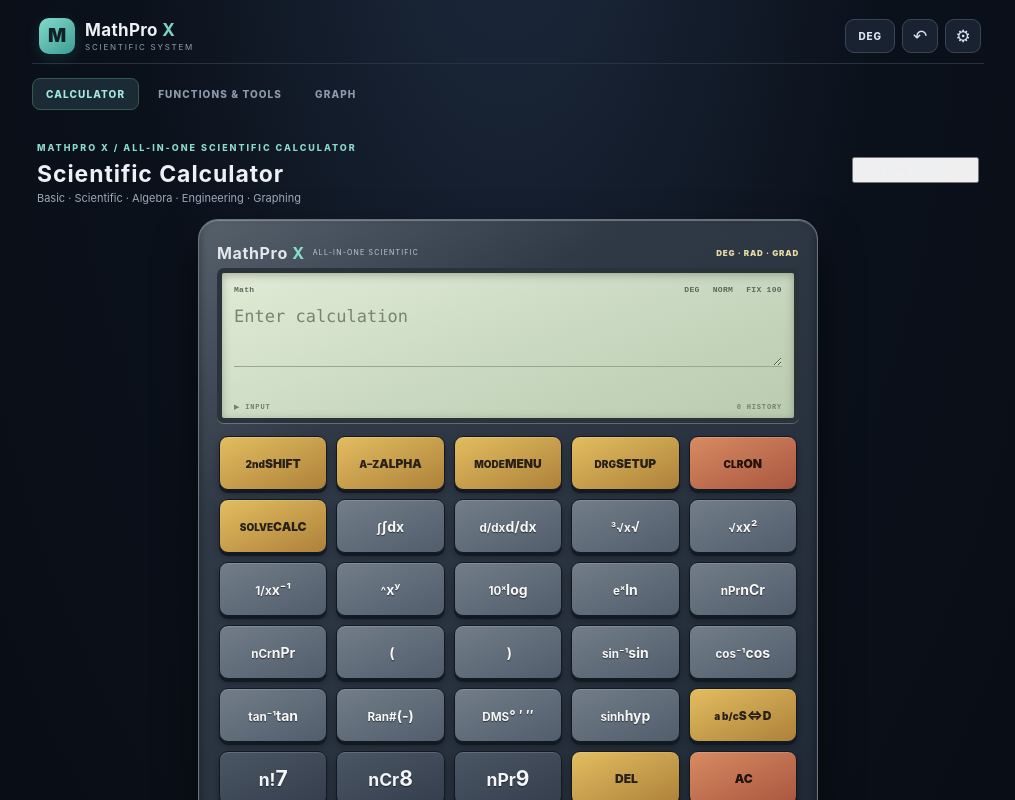
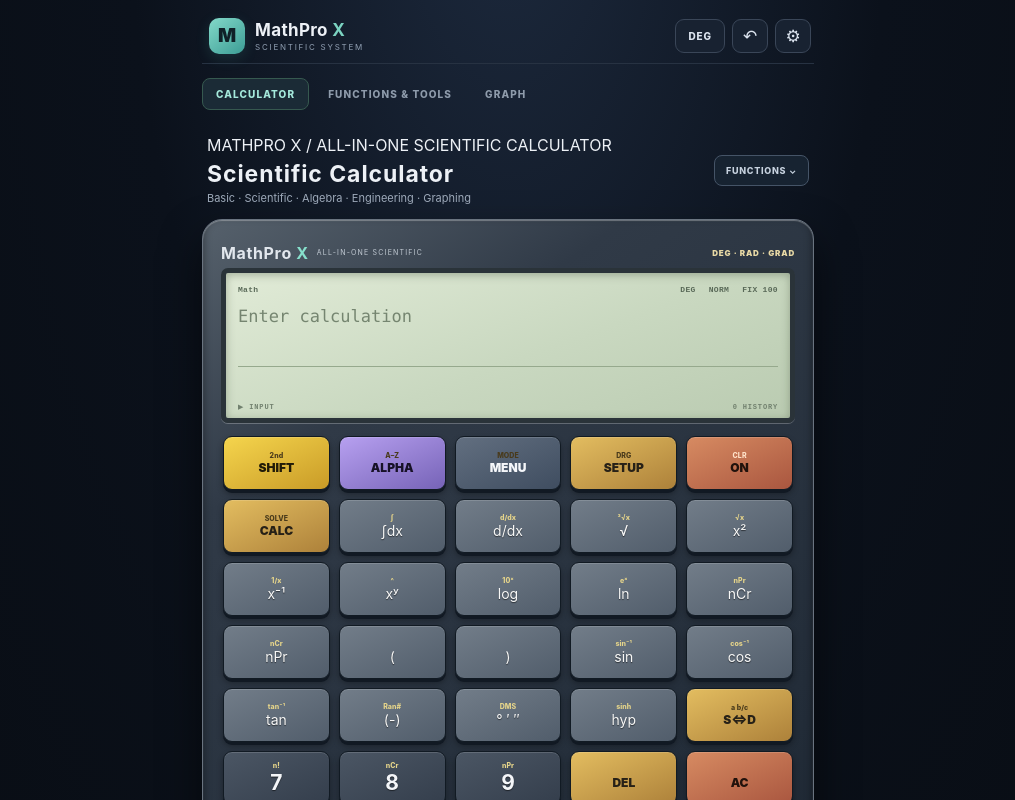
Before and after one commit to ah92j/MathPro-X, a React (Vite) app: page / in a window 1280 px wide. Shown: the top 800 px of the page, without its empty margins (132-1147 px from the left). Built offline with nearby package versions, Linux system fonts and the light colour scheme.

Commit message:
Style unified 991 scientific calculator interface

```diff
--- a/src/styles.css
+++ b/src/styles.css
@@ -9,7 +9,7 @@ html{min-height:100%;background:var(--bg)}
 body{margin:0;min-width:320px;min-height:100vh;background:radial-gradient(ellipse at 50% -12%,#1d2a3e 0,#0b111b 42%,#080c12 100%);color:var(--ink)}
 button,input,textarea{font:inherit}
 button{color:inherit;cursor:pointer}
-.app{max-width:1000px;min-height:100vh;margin:0 auto;padding:calc(8px + env(safe-area-inset-top)) 14px calc(14px + env(safe-area-inset-bottom));}
+.app{max-width:660px;min-height:100vh;margin:0 auto;padding:calc(8px + env(safe-area-inset-top)) 14px calc(14px + env(safe-area-inset-bottom));}
 .app-topbar{height:56px;display:flex;align-items:center;justify-content:space-between;gap:12px;border-bottom:1px solid #273242;margin-bottom:12px;padding:0 3px}
 .brand-lockup{display:flex;align-items:center;gap:10px;background:none;border:0;padding:4px;text-align:left}
 .brand-symbol{display:grid;place-items:center;width:36px;height:36px;border-radius:10px;background:linear-gradient(140deg,#83d9c9,#3c9d95);color:#102127;font-weight:950;font-size:19px;box-shadow:0 4px 14px #4bb7a72a}
@@ -23,37 +23,11 @@ button{color:inherit;cursor:pointer}
 .primary-nav::-webkit-scrollbar{display:none}
 .primary-nav button{flex:0 0 auto;border:1px solid transparent;background:transparent;color:#8e9bab;border-radius:8px;padding:9px 13px;font-size:10px;letter-spacing:.11em;font-weight:850}
 .primary-nav button.active{background:#1b2b36;color:#a5eadc;border-color:#36594f}
-.home-screen{padding:12px 2px 32px}
-.hero-copy{padding:17px 8px 21px}
-.eyebrow,.device-kicker{font-size:9px;font-weight:850;letter-spacing:.22em;color:#8ad9c9}
-.hero-copy h1{font-size:clamp(29px,6vw,48px);line-height:1.12;letter-spacing:-.04em;margin:12px 0;color:#f3f5f9}
-.hero-copy h1 strong{color:#8de0d0}
-.hero-copy p{max-width:560px;color:#a6b2c1;font-size:13px;line-height:1.7;margin:0}
-.model-grid{display:grid;grid-template-columns:repeat(2,minmax(0,1fr));gap:12px}
-.model-card{min-width:0;display:flex;flex-direction:column;text-align:left;padding:13px;border:1px solid #334154;border-radius:14px;background:linear-gradient(150deg,#1b2837,#111923 75%);box-shadow:0 7px 22px #0003;transition:border-color .15s,transform .15s}
-.model-card:active{transform:scale(.985);border-color:#80d7c5}
-.model-top{display:flex;align-items:center;justify-content:space-between;margin-bottom:10px}
-.model-top small{font-size:8px;letter-spacing:.13em;color:#8cdbc9;font-weight:900}.model-top span{color:#8291a4}
-.mini-device{display:block;width:100%;max-width:190px;margin:0 auto 10px;padding:8px 8px 9px;border:2px solid #626d7b;border-radius:9px;background:linear-gradient(140deg,#444d59,#222a36);box-shadow:0 4px 8px #0007,inset 0 1px #ffffff30}
-.mini-screen{height:43px;display:flex;flex-direction:column;justify-content:space-around;padding:4px 6px;border:1px solid #7c8b7a;border-radius:3px;background:linear-gradient(160deg,#dbe7d1,#b9c9b0);color:#263328;overflow:hidden}
-.mini-screen small{font-size:6px;letter-spacing:.15em}.mini-screen b{font-family:ui-monospace,monospace;font-size:10px;white-space:nowrap;overflow:hidden}
-.mini-keys{display:grid;grid-template-columns:repeat(5,1fr);gap:3px;margin-top:7px}.mini-keys i{height:8px;border-radius:3px;background:linear-gradient(#969da5,#555e69);box-shadow:0 1px 1px #111}
-.model-card.model-basic300 .mini-keys{grid-template-columns:repeat(4,1fr)}
-.model-name{font-size:16px;letter-spacing:.04em;color:#f2f5f7;margin-bottom:2px}
-.model-card>strong{font-size:11px;color:#a9e7d9;font-weight:700}
-.model-desc{font-size:10px;line-height:1.55;color:#9da9b9;margin:8px 0 12px;min-height:47px}
-.launch-model{display:flex;justify-content:space-between;align-items:center;border-top:1px solid #2d3b4a;padding-top:9px;font-size:9px;font-weight:900;letter-spacing:.1em;color:#8bdbca}
-.launch-model b{font-size:15px}
-.home-utilities{display:flex;align-items:center;justify-content:space-between;gap:14px;margin-top:14px;padding:14px;border:1px solid #344253;border-radius:13px;background:#131d29}
-.home-utilities div>span{display:block;font-size:8px;letter-spacing:.2em;color:#8bdcc9;font-weight:900}.home-utilities b{display:block;font-size:14px;margin:5px 0}
-.home-utilities p{font-size:10px;line-height:1.5;color:#9ba9ba;margin:0;max-width:520px}
-.home-utilities button{flex:0 0 auto;border:1px solid #47756b;background:#203c3a;color:#a8eddf;border-radius:8px;padding:10px;font-size:9px;font-weight:900;letter-spacing:.06em}
-
-.calculator-stage{padding:5px 0 28px}
+.calculator-stage{max-width:620px;margin:0 auto;padding:5px 0 28px}
 .device-heading{display:flex;align-items:center;justify-content:space-between;gap:12px;padding:8px 5px 14px}
 .device-heading h1{font-size:23px;letter-spacing:.04em;margin:5px 0 0}
 .device-heading p{margin:3px 0 0;color:#9da9b9;font-size:11px}
-.model-switch{border:1px solid #455467;border-radius:8px;background:#172331;color:#c7d2df;padding:9px 11px;font-size:9px;letter-spacing:.08em;font-weight:850}
+.function-menu-button{border:1px solid #455467;border-radius:8px;background:#172331;color:#c7d2df;padding:9px 11px;font-size:9px;letter-spacing:.08em;font-weight:850}
 .physical-calculator{max-width:620px;margin:0 auto;padding:14px 14px 12px;border:1px solid #6a7480;border-radius:20px;background:linear-gradient(145deg,#56616c 0%,#303a47 24%,#222c38 75%,#1a222d);box-shadow:0 20px 40px #0008,inset 0 1px 1px #ffffff50,inset 0 -4px 9px #0007}
 .calc-brand-row{height:31px;display:flex;align-items:center;gap:8px;color:#e2e7ed}
 .calc-brand-row>b{font-size:16px;letter-spacing:.04em}.calc-brand-row em{font-style:normal;color:#87e0cc}
@@ -62,7 +36,7 @@ button{color:inherit;cursor:pointer}
 .lcd-screen{position:relative;display:flex;flex-direction:column;min-height:155px;padding:9px 12px 7px;border:5px solid #2a3339;border-radius:7px;background:linear-gradient(160deg,#e1ebd7 0%,#c9d8c0 55%,#bacbb1 100%);box-shadow:inset 0 2px 8px #51624a70,0 1px 0 #ffffff40;color:var(--lcd-ink)}
 .lcd-status{display:flex;gap:13px;align-items:center;min-height:15px;font:700 8px ui-monospace,monospace;color:#596958;letter-spacing:.04em}
 .lcd-status span:nth-child(2){margin-left:auto}
-.lcd-expression{display:block;width:100%;min-height:59px;resize:vertical;max-height:100px;flex:1;border:0;outline:0;background:transparent;color:#263429;font:17px/1.5 ui-monospace,SFMono-Regular,Consolas,monospace;padding:7px 0 1px}
+.lcd-expression{display:block;width:100%;min-height:59px;resize:none;max-height:100px;flex:1;border:0;outline:0;background:transparent;color:#263429;font:17px/1.5 ui-monospace,SFMono-Regular,Consolas,monospace;padding:7px 0 1px}
 .lcd-expression::placeholder{color:#758570}
 .lcd-answer{display:flex;align-items:end;justify-content:space-between;gap:10px;min-height:32px;border-top:1px solid #96a98d;padding-top:5px}
 .lcd-answer strong{max-width:100%;font:600 clamp(16px,3vw,24px)/1.2 ui-monospace,SFMono-Regular,Consolas,monospace;color:#1e3227;overflow-wrap:anywhere;text-align:right}
@@ -71,11 +45,18 @@ button{color:inherit;cursor:pointer}
 .physical-keypad{display:flex;flex-direction:column;gap:7px;padding:13px 2px 4px}
 .key-row{display:grid;grid-template-columns:repeat(5,minmax(0,1fr));gap:7px}
 .model-stage-basic300 .key-row,.model-stage-scientific991es .key-row{grid-template-columns:repeat(4,minmax(0,1fr))}
-.calc-key{min-width:0;min-height:47px;border:1px solid #111a23;border-radius:9px;background:linear-gradient(155deg,#596574,#3b4654);box-shadow:0 3px 0 #111923,0 4px 6px #0005,inset 0 1px #ffffff24;color:#f4f6f9;font-size:clamp(12px,2.4vw,16px);font-weight:680;text-align:center;padding:5px 2px;text-shadow:0 1px 1px #0008;user-select:none}
+.calc-key{min-width:0;min-height:47px;display:flex;flex-direction:column;align-items:center;justify-content:center;gap:1px;border:1px solid #111a23;border-radius:9px;background:linear-gradient(155deg,#596574,#3b4654);box-shadow:0 3px 0 #111923,0 4px 6px #0005,inset 0 1px #ffffff24;color:#f4f6f9;text-align:center;padding:3px 2px;text-shadow:0 1px 1px #0008;user-select:none}
 .calc-key:active{transform:translateY(2px);box-shadow:0 1px 0 #111923,inset 0 1px #0005}
 .calc-key.key-number{background:linear-gradient(155deg,#4b5664,#343e4c);font-size:clamp(16px,3vw,21px);font-weight:750}
 .calc-key.key-function{background:linear-gradient(155deg,#727d89,#515d6b);color:#f8f8f7;font-size:clamp(11px,2.3vw,14px)}
 .calc-key.key-command{background:linear-gradient(155deg,#e3bd60,#ad813a);color:#272117;text-shadow:none;font-size:clamp(9px,2vw,12px);font-weight:900}
+.calc-key .key-hint{display:block;min-height:9px;font-size:7px;line-height:1;color:#e5d48a;font-weight:850;letter-spacing:.01em;text-shadow:none}
+.calc-key .key-label{display:block;line-height:1.05}
+.calc-key.key-command .key-hint{color:#493a1b}
+.calc-key.key-shift{background:linear-gradient(155deg,#f5d54d,#c99b27);color:#211b08}
+.calc-key.key-alpha{background:linear-gradient(155deg,#b7a0f0,#7663b7);color:#171126}
+.calc-key.key-menu{background:linear-gradient(155deg,#626f80,#3f4d60);color:#f5f7fa}
+.calc-key.key-danger .key-hint{color:#ffe2c9}
 .calc-key.key-danger{background:linear-gradient(155deg,#d78b62,#a9563f);color:#21120c;text-shadow:none;font-size:12px;font-weight:950}
 .calc-key.key-operator{background:linear-gradient(155deg,#87939f,#64717f);font-size:20px;color:#f6f7f7}
 .calc-key.key-equals{background:linear-gradient(155deg,#6ed6c2,#329d91);color:#09221f;text-shadow:none;font-size:21px;font-weight:950}
@@ -85,7 +66,7 @@ button{color:inherit;cursor:pointer}
 .calculator-footer-tools button{border:1px solid #364659;border-radius:8px;padding:9px 12px;background:#152130;color:#b8c6d5;font-size:9px;font-weight:850;letter-spacing:.08em}
 .precision-note{max-width:620px;margin:8px auto 0;color:#748398;text-align:center;font-size:9px;line-height:1.6}
 
-.toolbox-screen{padding:20px 4px}
+.toolbox-screen{max-width:620px;margin:0 auto;padding:20px 4px}
 .toolbox-head{padding:6px 5px 18px}.toolbox-head h1{font-size:27px;margin:7px 0}.toolbox-head p{font-size:12px;color:#9eabba}
 .toolbox-grid{display:grid;grid-template-columns:repeat(2,minmax(0,1fr));gap:8px}
 .toolbox-grid button{display:flex;align-items:center;gap:10px;text-align:left;border:1px solid #354457;background:linear-gradient(140deg,#1b2837,#121a25);border-radius:10px;padding:12px}
@@ -137,10 +118,10 @@ button{color:inherit;cursor:pointer}
 .theme-casio-green .lcd-screen{background:#dbe8ce}
 @media(max-width:540px){
  .app{padding-left:8px;padding-right:8px}.app-topbar{height:50px}.brand-lockup b{font-size:15px}
- .primary-nav button{padding:8px 10px;font-size:9px}.hero-copy{padding:13px 5px 17px}.model-grid{gap:8px}
- .model-card{padding:10px}.model-desc{min-height:62px;font-size:9px}
- .home-utilities{align-items:flex-start;flex-direction:column}.home-utilities button{align-self:flex-end}
- .device-heading h1{font-size:20px}.model-switch{padding:8px;font-size:8px}
+ .primary-nav button{padding:8px 10px;font-size:9px}
+
+ .home-utilities button{align-self:flex-end}
+ .device-heading h1{font-size:20px}.function-menu-button{padding:8px;font-size:8px}
  .physical-calculator{padding:10px 8px 9px;border-radius:15px}.lcd-screen{min-height:145px;padding:7px 9px}
  .key-row{gap:5px}.physical-keypad{gap:6px;padding:10px 1px 3px}
  .calc-key{min-height:43px;border-radius:7px;font-size:10px;padding:4px 1px}
@@ -150,7 +131,7 @@ button{color:inherit;cursor:pointer}
  .formula-list{grid-template-columns:1fr}.element-detail{gap:8px}.element-detail small{max-width:100px}
 }
 @media(min-width:700px){
- .app{padding-left:24px;padding-right:24px}.model-grid{grid-template-columns:repeat(3,minmax(0,1fr))}
- .hero-copy{padding:20px 10px 24px}.physical-calculator{padding:17px 18px 13px}
+ .app{padding-left:24px;padding-right:24px}
+ .physical-calculator{padding:17px 18px 13px}
  .calc-key{min-height:54px}.key-row{gap:9px}.physical-keypad{gap:9px}
 }
```
